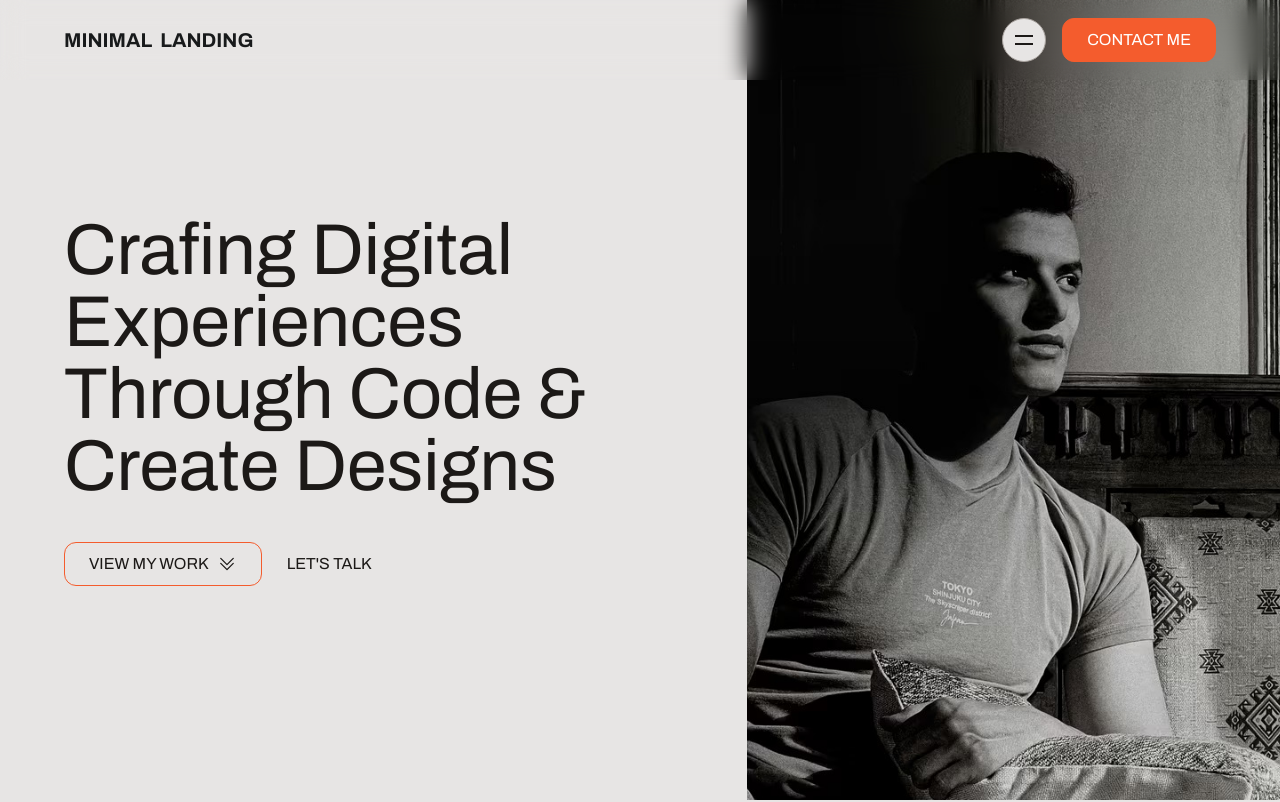
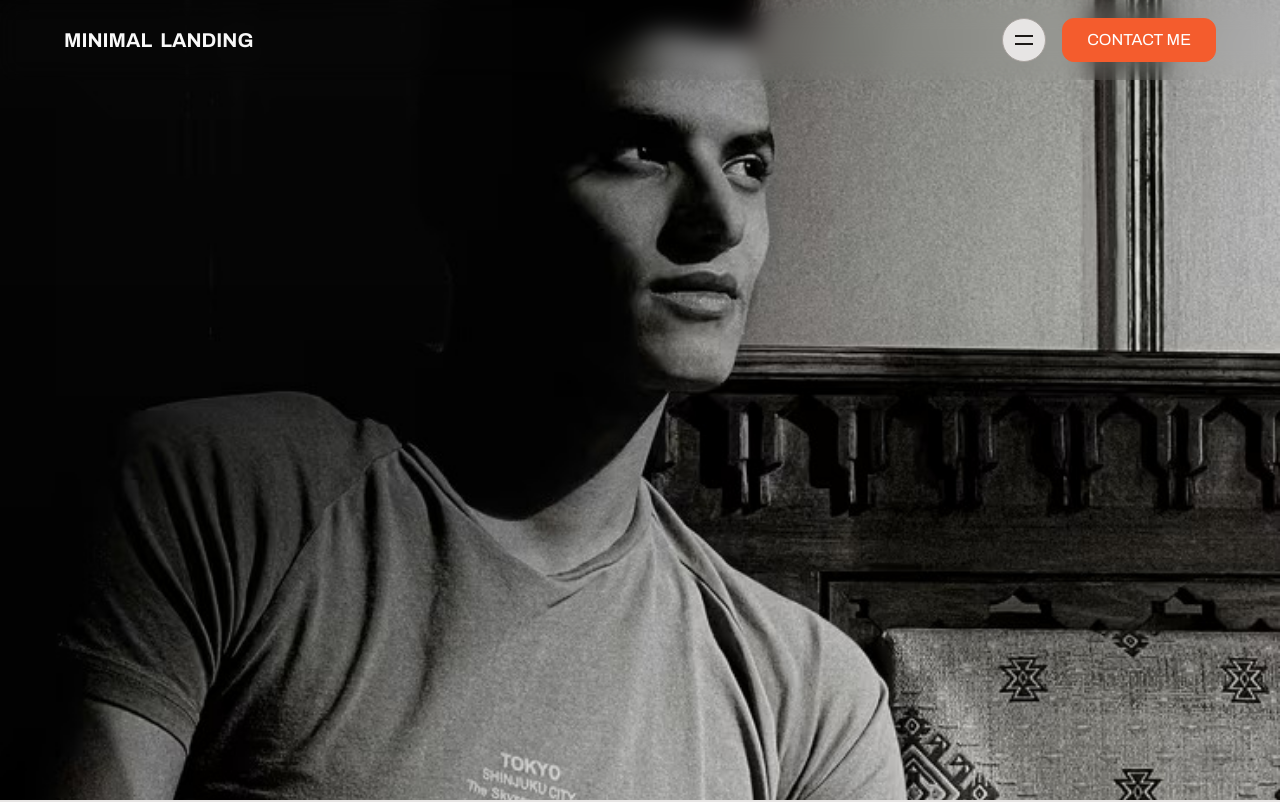
Before and after one commit to JannickPepe/TribeMinimalPortfolio, a Next.js app: page / in a window 1280 px wide. Shown: the top 802 px of the page. Built offline with nearby package versions, Linux system fonts and the light colour scheme.

Commit message:
Header and Hero animation done

```diff
--- a/src/app/globals.css
+++ b/src/app/globals.css
@@ -5,3 +5,11 @@
 .section {
     @apply py-24 md:py-28 lg:py-36;
 }
+
+.line {
+    @apply overflow-hidden;
+}
+
+.word {
+    @apply translate-y-full;
+}
--- a/src/components/Button.tsx
+++ b/src/components/Button.tsx
@@ -8,10 +8,10 @@
     return (
         <button
             className={twMerge(
-                "h-11 px-6 rounded-xl border border-red-orange-500 uppercase inline-flex items-center gap-2",
+                "relative h-11 px-6 rounded-xl border border-red-orange-500 uppercase inline-flex items-center gap-2 transition duration-500 group/button",
                 variant === "primary" && "bg-red-orange-500 text-white",
-                variant === "secondary" && "",
-                variant === "text" && "h-auto px-0 border-transparent",
+                variant === "secondary" && "hover:bg-red-orange-500 hover:text-white",
+                variant === "text" && "h-auto px-0 border-transparent after:transition-all after:duration-500 after:content-[''] after:h-px after:w-0 after:absolute after:top-full after:bg-red-orange-500 hover:after:w-full",
                 className
             )}
             {...rest}
--- a/src/sections/Header.tsx
+++ b/src/sections/Header.tsx
@@ -7,6 +7,10 @@
 
 
 const navItems = [
+  {
+    label: "Home",
+    href: "#home",
+  },
   {
     label: "About",
     href: "#intro",
@@ -126,7 +130,7 @@
 
   return (
     <header>
-      <div className="fixed top-0 left-0 w-full h-0 overflow-hidden bg-slate-900" ref={navScope}>
+      <div className="fixed top-0 left-0 w-full h-0 overflow-hidden bg-slate-900 z-10" ref={navScope}>
         <nav className="mt-20 flex flex-col">
           {navItems.map(({label, href}) => (
             <Link
@@ -149,7 +153,7 @@
         </nav>
       </div>
 
-      <div className="fixed top-0 left-0 w-full backdrop-blur-md mix-blend-difference">
+      <div className="fixed top-0 left-0 w-full backdrop-blur-md mix-blend-difference z-10">
         <div className="container !max-w-full">
           <div className="flex justify-between items-center h-20">
             <div>
@@ -161,7 +165,7 @@
         </div>
       </div>
 
-      <div className="fixed top-0 left-0 w-full">
+      <div className="fixed top-0 left-0 w-full z-10">
         <div className="container !max-w-full">
           <div className="flex justify-end items-center h-20">
             <div className="flex items-center gap-4">
--- a/src/sections/Hero.tsx
+++ b/src/sections/Hero.tsx
@@ -1,40 +1,117 @@
-import { FC } from "react";
+"use client"
+
+import { FC, useEffect, useRef } from "react";
 import heroImage from "@/assets/images/hero-image.jpg";
 import Image from "next/image";
 import Button from "@/components/Button";
+import SplitType from "split-type";
+import { useAnimate, motion, stagger, useScroll, useTransform } from "framer-motion"
 
 const Hero: FC = () => {
+
+  const [titleScope, titleAnimate] = useAnimate();
+  const scrollingDiv = useRef<HTMLDivElement>(null);
+
+  const { scrollYProgress } = useScroll({
+    target: scrollingDiv,
+    offset: ['start end', 'end end']
+  });
+
+  const portraitWidth = useTransform(scrollYProgress, [0, 1], ['100%', '240%']);
+
+  useEffect(() => {
+    new SplitType(titleScope.current, {
+      types: "lines,words",
+      tagName: "span",
+    });
+
+    titleAnimate(
+      titleScope.current.querySelectorAll('.word'),
+      {
+        transform: "translateY(0)",
+      },
+      {
+        duration: 0.5,
+        delay: stagger(0.2),
+      }
+    );
+  }, []);
+
   return (
-    <section>
-      <div className="grid md:grid-cols-12 md:h-screen items-stretch">
+    <section id="home">
+      <div className="sticky top-0 grid md:grid-cols-12 md:h-screen items-stretch">
         <div className="md:col-span-7 flex flex-col justify-center">
           <div className="container !max-w-full">
-            <h1 className="text-5xl md:text-6xl lg:text-7xl mt-40 md:mt-0">
+            <motion.h1
+              ref={titleScope}
+              initial={{ opacity: 0 }}
+              animate={{ opacity: 1 }}
+              className="text-5xl md:text-6xl lg:text-7xl mt-40 md:mt-0"
+            >
               Crafing Digital Experiences Through Code & Create Designs
-            </h1>
+            </motion.h1>
 
             <div className="flex flex-col md:flex-row items-start md:items-center mt-10 gap-6">
+              <motion.div
+                initial={{ opacity: 0, y: '100%' }}
+                animate={{ opacity: 1, y: 0 }}
+                transition={{
+                  duration: 0.5,
+                  delay: 1.75,
+                }}
+              >
                 <Button
                   variant="secondary"
                   iconAfter={
+                    <div className="overflow-hidden size-5">
+                      <div className="flex h-5 w-10 group-hover/button:-translate-x-1/2 transition-transform duration-500">
                         <svg xmlns="http://www.w3.org/2000/svg" fill="none" viewBox="0 0 24 24" strokeWidth="1.5" stroke="currentColor" className="size-5">
                           <path strokeLinecap="round" strokeLinejoin="round" d="m4.5 5.25 7.5 7.5 7.5-7.5m-15 6 7.5 7.5 7.5-7.5" />
                         </svg>
+
+                        <svg xmlns="http://www.w3.org/2000/svg" fill="none" viewBox="0 0 24 24" strokeWidth="1.5" stroke="currentColor" className="size-5 -rotate-90">
+                          <path strokeLinecap="round" strokeLinejoin="round" d="m4.5 5.25 7.5 7.5 7.5-7.5m-15 6 7.5 7.5 7.5-7.5" />
+                        </svg>
+                      </div>
+                    </div>
                   }
                 >
                   <span>View My Work</span>
                 </Button>
+              </motion.div>
+
+              <motion.div
+                initial={{ opacity: 0, y: '100%' }}
+                animate={{ opacity: 1, y: 0 }}
+                transition={{
+                  duration: 0.5,
+                  delay: 2.2,
+                }}
+              >
                 <Button className="" variant="text">Let&apos;s Talk</Button>
+              </motion.div>
             </div>
           </div>
         </div>
 
-        <div className="md:col-span-5">
-          <div className="mt-20 md:mt-0 md:h-full">
-            <Image src={heroImage} alt="My Portrait" className="size-full object-cover" />
+        <div className="relative md:col-span-5">
+          <motion.div
+            className="mt-20 md:mt-0 md:size-full md:absolute md:right-0 max-md:!w-full"
+            style={{
+              width: portraitWidth,
+
+            }}
+          >
+            <Image
+              src={heroImage}
+              alt="My Portrait"
+              className="size-full object-cover"
+            />
+          </motion.div>
         </div>
       </div>
-      </div>
+
+      <div ref={scrollingDiv} className="md:h-[200vh]"></div>
     </section>
   )
 };
```
Lines whose indentation alone changed are shown as unchanged.
